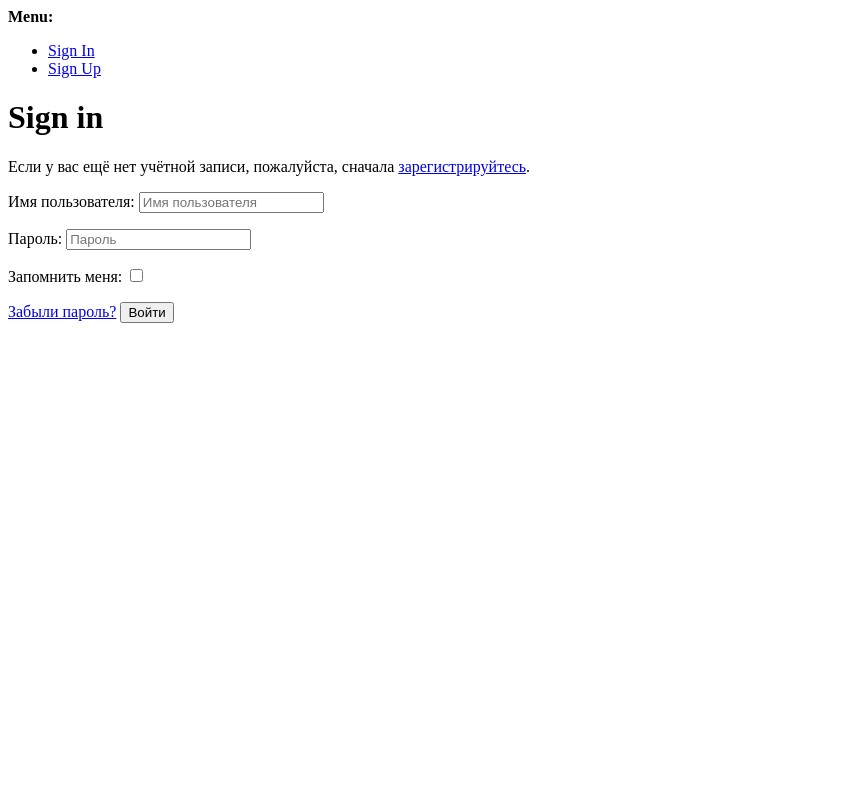
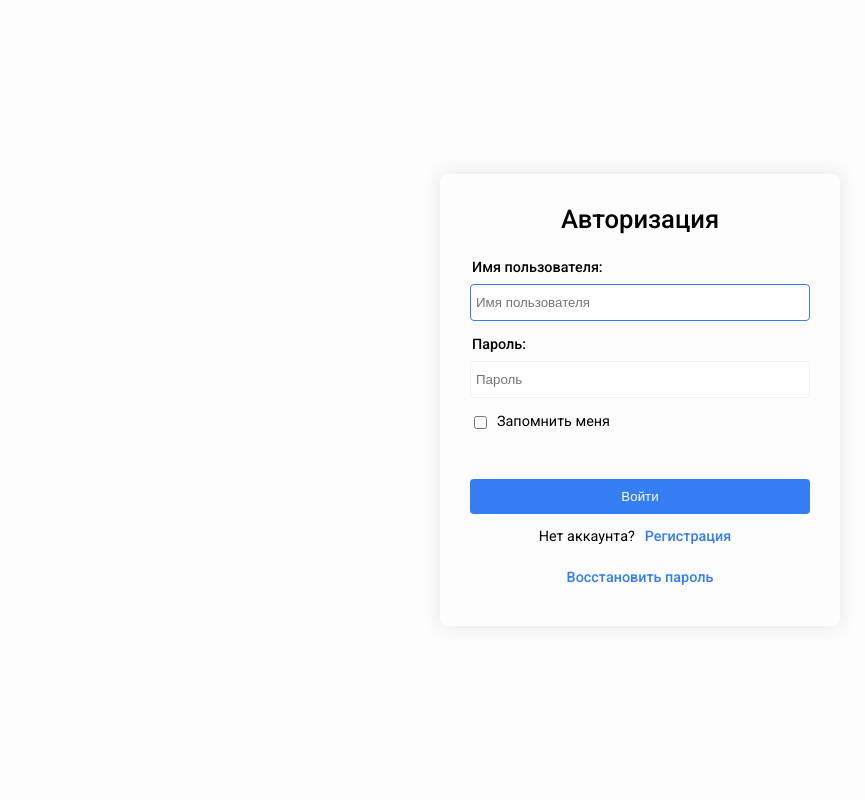
Before and after one commit to stenol53/code-battle, a Django app: page /accounts/login/ in a window 1280 px wide. Shown: the whole page, without its empty margins (0-865 px from the left). Run offline with Django 3.2, Linux system fonts and the light colour scheme.

Commit message:
AuthRegister Added

```diff
--- a/CodeBattle/apps/Battles/urls.py
+++ b/CodeBattle/apps/Battles/urls.py
@@ -4,4 +4,5 @@ from . import views
 
 urlpatterns = [
     path('',views.index,name = 'index')
+
 ]
--- a/CodeBattle/templates/allauth/account/login.html
+++ b/CodeBattle/templates/allauth/account/login.html
@@ -8,40 +8,44 @@
 
 {% block content %}
 
-<h1>{% trans "Sign in" %}</h1>
-
-{#{% get_providers as socialaccount_providers %}#}
-
-{% if socialaccount_providers %}
-<p>{% blocktrans with site.name as site_name %}Please sign in with one
-of your existing third party accounts. Or, <a href="{{ signup_url }}">sign up</a>
-for a {{ site_name }} account and sign in below:{% endblocktrans %}</p>
-
-<div class="socialaccount_ballot">
-
-  <ul class="socialaccount_providers">
-    {% include "socialaccount/snippets/provider_list.html" with process="login" %}
-  </ul>
-
-  <div class="login-or">{% trans 'or' %}</div>
-
-</div>
-
-{% include "socialaccount/snippets/login_extra.html" %}
-
-{% else %}
-<p>{% blocktrans %}If you have not created an account yet, then please
-<a href="{{ signup_url }}">sign up</a> first.{% endblocktrans %}</p>
-{% endif %}
-
-<form class="login" method="POST" action="{% url 'account_login' %}">
+<form class="auth-form form" method="POST" action="{% url 'account_login' %}">
+  <div class="form--title">Авторизация</div>
   {% csrf_token %}
-  {{ form.as_p }}
+  <label class="form--label" for="id_login">Имя пользователя:</label>
+     <input class="form--input" type="text" name="login" placeholder="Имя пользователя" autofocus="autofocus" maxlength="150" required id="id_login">
+  <label class="form--label" for="id_password">Пароль:</label>
+    <input class="form--input" type="password" name="password" placeholder="Пароль" required id="id_password">
+    <div class="form--check-container">
+      <input class="form--checkbox"  type="checkbox" name="remember" id="id_remember">
+      <div class="form--check-text">Запомнить меня</div>
+   </div>
+   <ul class="errorlist nonfield"></ul>
   {% if redirect_field_value %}
   <input type="hidden" name="{{ redirect_field_name }}" value="{{ redirect_field_value }}" />
   {% endif %}
-  <a class="button secondaryAction" href="{% url 'account_reset_password' %}">{% trans "Forgot Password?" %}</a>
-  <button class="primaryAction" type="submit">{% trans "Sign In" %}</button>
+  <button class="form--button button filled" type="submit">{% trans "Sign In" %}</button>
+
+  <div class="form--button">
+    <p>Нет аккаунта?</p>
+    <a class="primaryAction button text" href="{{ signup_url }}">Регистрация</a>
+  </div>
+  <div class="form--button">
+    <a class="button text" href="{% url 'account_reset_password' %}">Восстановить пароль</a>
+</div>
+  {% if form.errors %}
+  {% for field in form %}
+      {% for error in field.errors %}
+          <div class="alert alert-error">
+              <strong>{{ error|escape }}</strong>
+          </div>
+      {% endfor %}
+  {% endfor %}
+  {% for error in form.non_field_errors %}
+      <div class="alert alert-error">
+          <strong>{{ error|escape }}</strong>
+      </div>
+  {% endfor %}
+  {% endif %}
 </form>
 
 {% endblock %}
--- a/CodeBattle/templates/allauth/base.html
+++ b/CodeBattle/templates/allauth/base.html
@@ -1,39 +1,26 @@
 <!DOCTYPE html>
-<html>
+<html lang="en">
+
 <head>
+    <meta charset="UTF-8">
+    <meta name="viewport" content="width=device-width, initial-scale=1.0">
+    {% load static %}
+    <link rel="stylesheet" href={% static "css/index.css" %}>
+    <link href="https://fonts.googleapis.com/css2?family=Roboto:wght@400;500&display=swap" rel="stylesheet">
     <title>{% block head_title %}{% endblock %}</title>
     {% block extra_head %}
     {% endblock %}
 </head>
+
 <body>
   {% block body %}
-
-    {% if messages %}
-    <div>
-      <strong>Messages:</strong>
-      <ul>
-        {% for message in messages %}
-        <li>{{message}}</li>
-        {% endfor %}
-      </ul>
-    </div>
-    {% endif %}
-
-    <div>
-      <strong>Menu:</strong>
-      <ul>
-        {% if user.is_authenticated %}
-        <li><a href="{% url 'account_email' %}">Change E-mail</a></li>
-        <li><a href="{% url 'account_logout' %}">Sign Out</a></li>
-        {% else %}
-        <li><a href="{% url 'account_login' %}">Sign In</a></li>
-        <li><a href="{% url 'account_signup' %}">Sign Up</a></li>
-        {% endif %}
-      </ul>
-    </div>
+    <main class="main-container">
       {% block content %}
       {% endblock %}
+    </main>
+
   {% endblock %}
+
   {% block extra_body %}
   {% endblock %}
 </body>
```
Also changed, not shown: CodeBattle/settings.py (+6 -2 lines), CodeBattle/templates/allauth/account/login1.html (added, +47 -0 lines), CodeBattle/templates/allauth/account/signup.html (+33 -6 lines), CodeBattle/templates/allauth/account/signup1.html (added, +21 -0 lines), CodeBattle/templates/allauth/base_1.html (added, +40 -0 lines), CodeBattle/templates/allauth/pages/auth.html (renamed from pages/auth.html), CodeBattle/templates/allauth/pages/register.html (renamed from pages/register.html), CodeBattle/templates/allauth/pages/test.html (added), CodeBattle/templates/allauth/static/css/index.css (renamed from css/index.css). Lines whose indentation alone changed are shown as unchanged.
